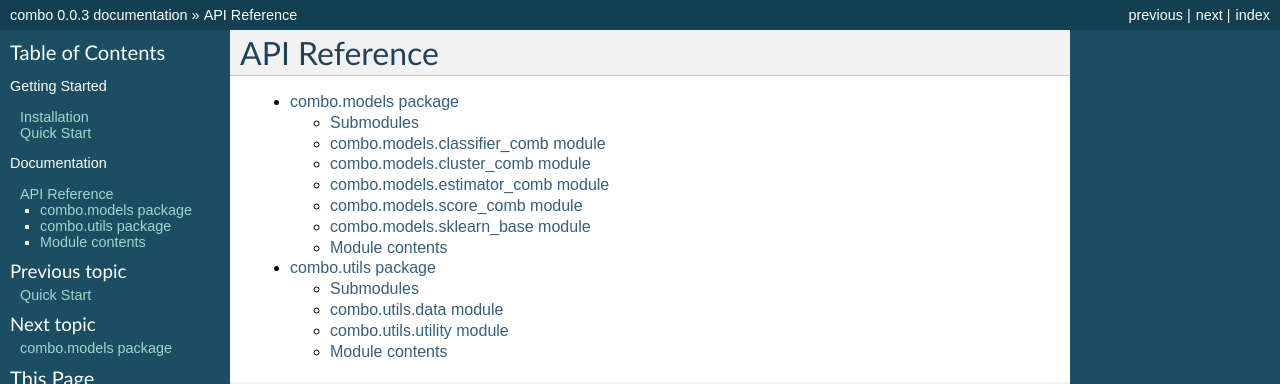
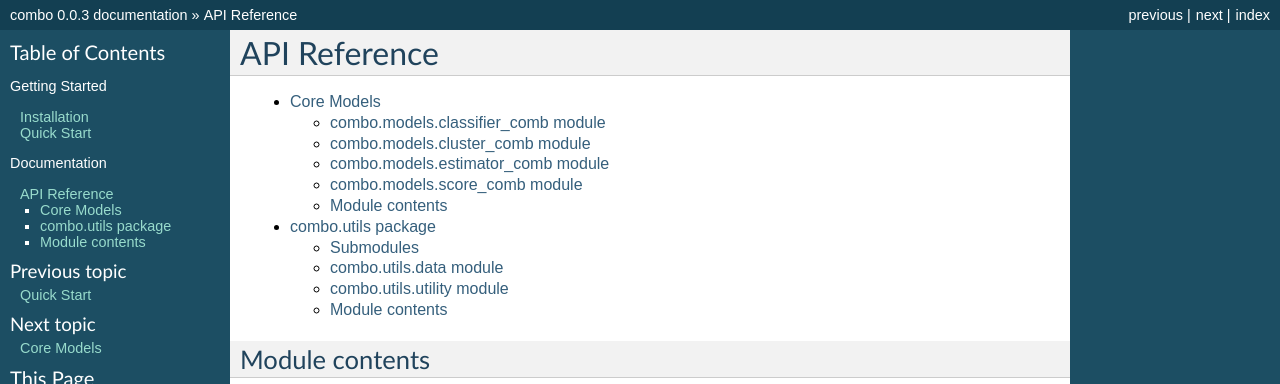
Before and after one commit to yzhao062/combo, a Sphinx documentation site: the page built from docs/combo.rst, in a window 1280 px wide, cut to the strip 0-384 px from the top of the page. Built offline with Sphinx 7.4.7, drawn with Linux system fonts in a browser that asks for light colours; formulas are drawn with MathJax 3.

Commit message:
update documentation

```diff
--- a/docs/combo.models.rst
+++ b/docs/combo.models.rst
@@ -1,8 +1,6 @@
-combo.models package
-====================
+Core Models
+==========
 
-Submodules
-----------
 
 combo.models.classifier\_comb module
 ------------------------------------
@@ -35,14 +36,7 @@ combo.models.score\_comb module
    :members:
    :undoc-members:
    :show-inheritance:
-
-combo.models.sklearn\_base module
----------------------------------
-
-.. automodule:: combo.models.sklearn_base
-   :members:
-   :undoc-members:
-   :show-inheritance:
+   :inherited-members:
 
 
 Module contents
--- a/docs/combo.rst
+++ b/docs/combo.rst
@@ -3,6 +3,7 @@ API Reference
 
 
 .. toctree::
+   :maxdepth: 3
 
    combo.models
    combo.utils
--- a/docs/modules.rst
+++ /dev/null
@@ -1,7 +0,0 @@
-combo
-=====
-
-.. toctree::
-   :maxdepth: 4
-
-   combo
```
Also changed, not shown: other parts of docs/combo.models.rst (+4 -0 lines).
